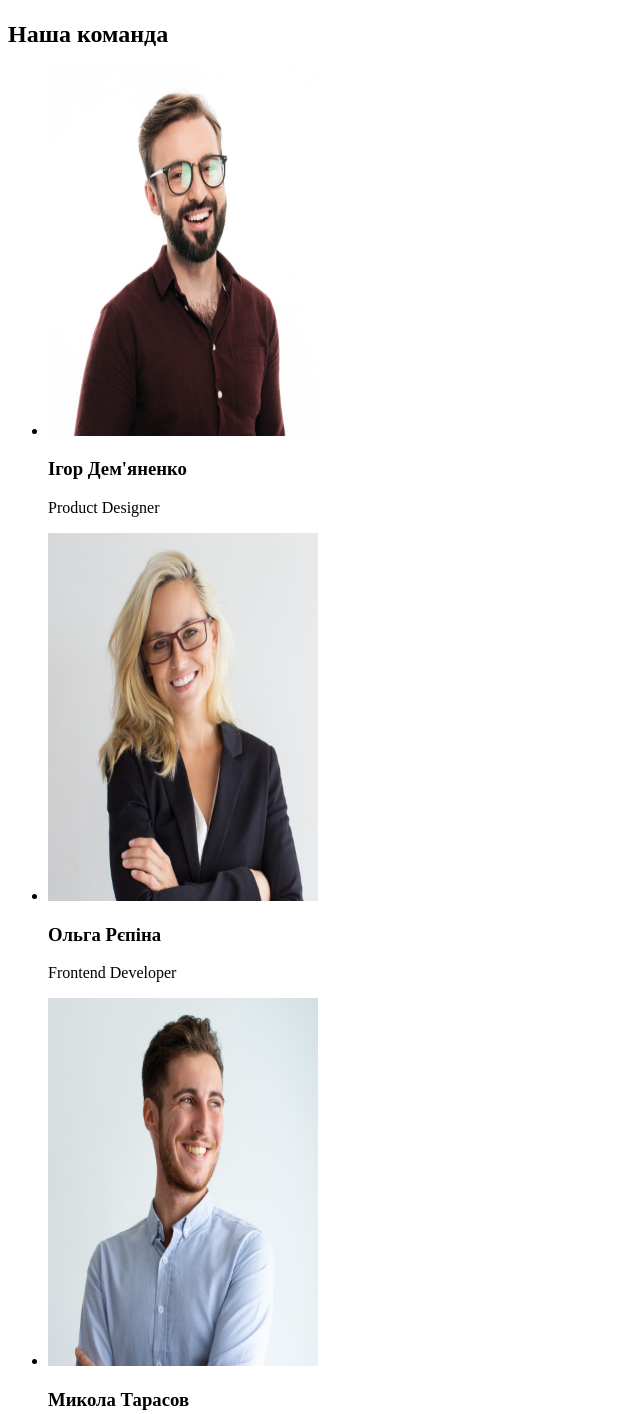
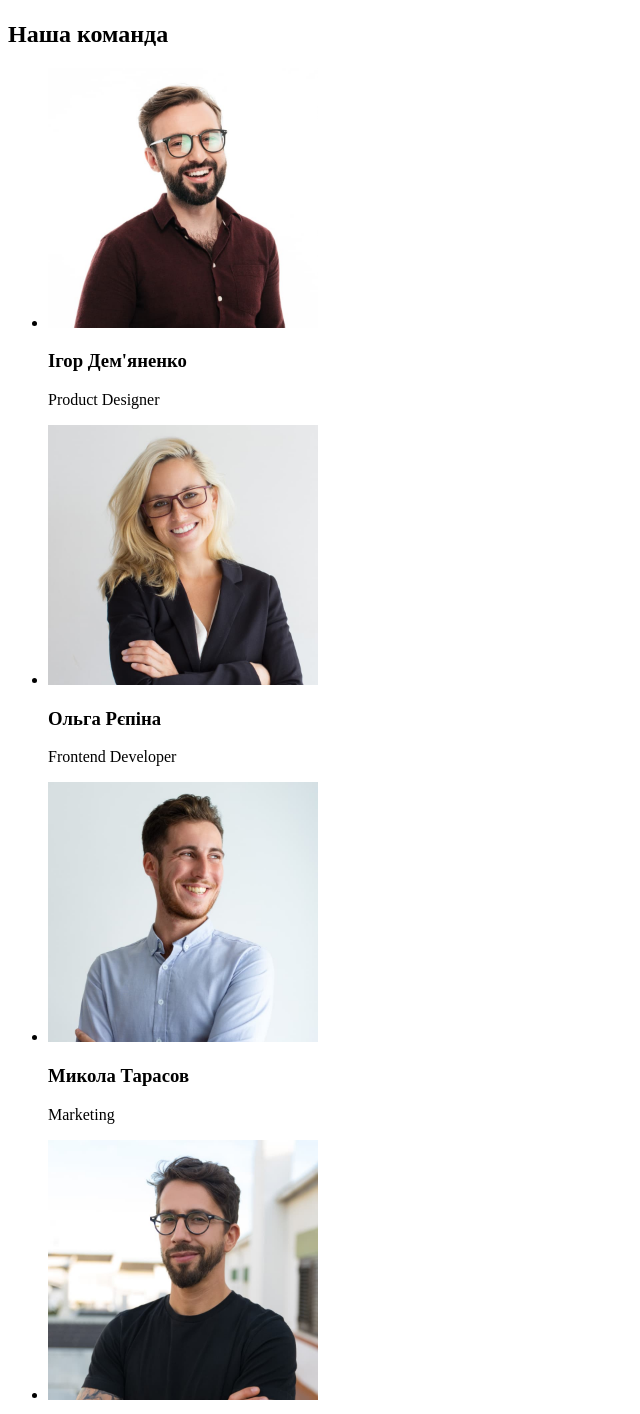
Before and after one commit to KharlanEd/goit-markup-hw-01, a plain HTML site: page index.html in a window 1280 px wide. Shown: the part 1557-2971 px from the top of the page, without its empty margins (0-640 px from the left). Drawn offline with Linux system fonts and the light colour scheme.

Commit message:
Финал ДЗ1

```diff
--- a/index.html
+++ b/index.html
@@ -71,22 +71,22 @@
             <h2>Наша команда</h2>
             <ul>
                 <li>
-                    <img src="./images/ProductDesigner.jpg" alt="Product Designer" width="270" height="368">
+                    <img src="./images/ProductDesigner.jpg" alt="Product Designer" width="270" height="260">
                     <h3>Ігор Дем'яненко</h3>
                     <p>Product Designer</p>
                 </li>
                 <li>
-                    <img src="./images/Frontend-img.jpg" alt="Frontend" width="270" height="368">
+                    <img src="./images/Frontend-img.jpg" alt="Frontend" width="270" height="260">
                     <h3>Ольга Рєпіна</h3>
                     <p>Frontend Developer</p>
                 </li>
                 <li>
-                    <img src="./images/marketing-img.jpg" alt="marketing" width="270" height="368">
+                    <img src="./images/marketing-img.jpg" alt="marketing" width="270" height="260">
                     <h3>Микола Тарасов</h3>
                     <p>Marketing</p>
                 </li>
                 <li>
-                    <img src="./images/Designer-img.jpg" alt="Designer" width="270" height="368">
+                    <img src="./images/Designer-img.jpg" alt="Designer" width="270" height="260">
                     <h3>Михайло Єрмаков</h3>
                     <p>UI Designer</p>
                 </li>
```
